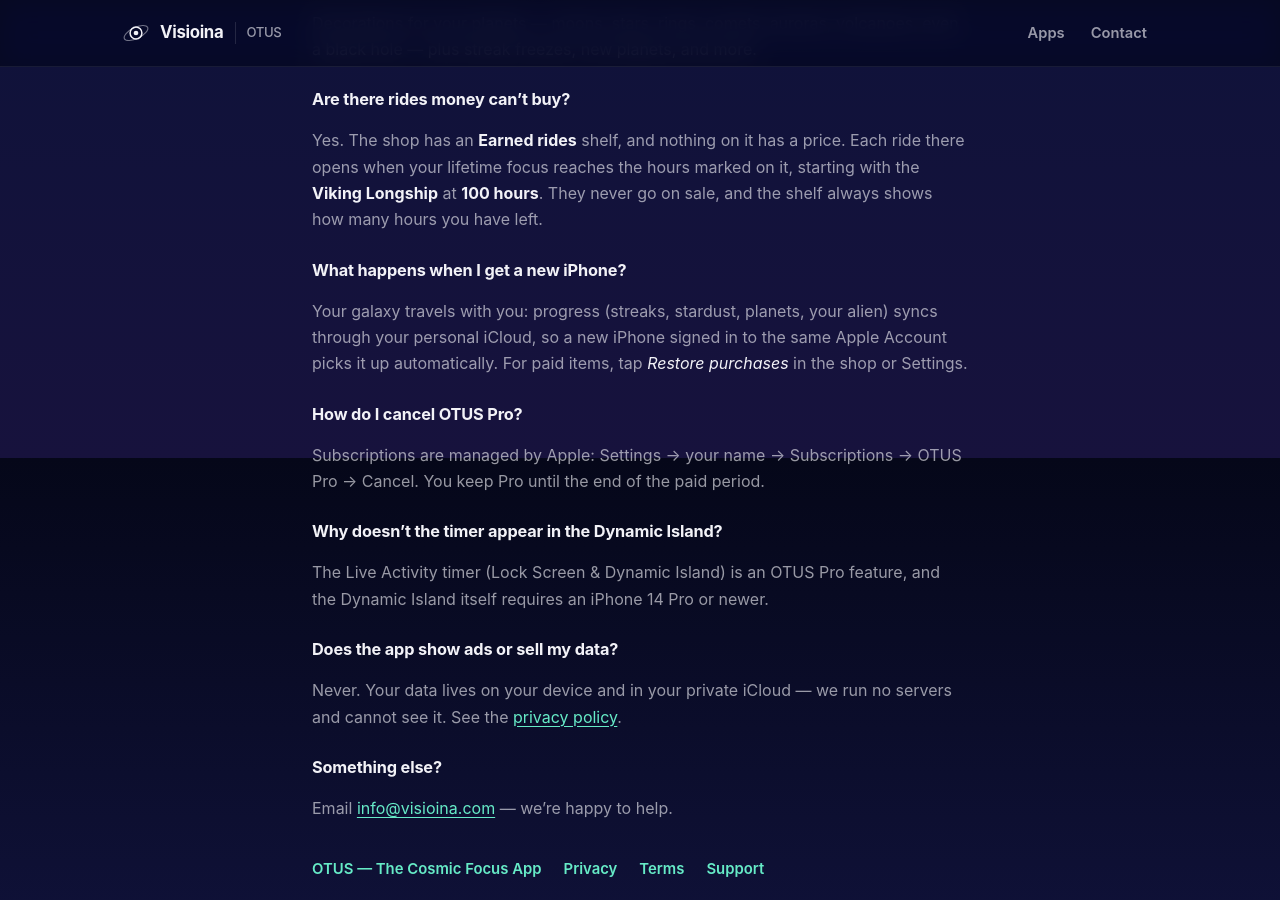
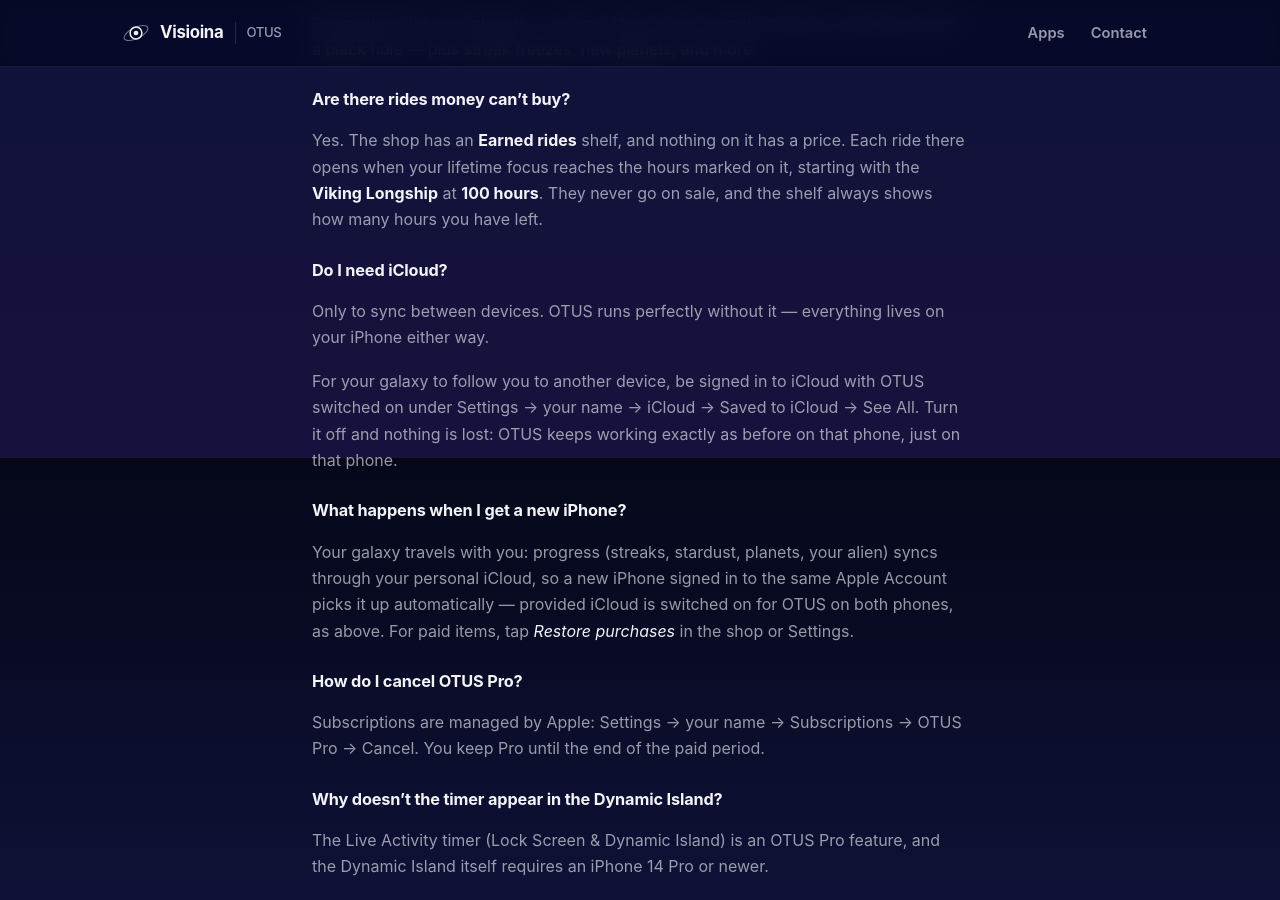
Before and after one commit to selinahti/visioinawebsite, a Jekyll site: the page built from _apps/otus/faq.md, in a window 1280 px wide and 900 px high, scrolled down 2242 px. Built offline with Jekyll 4.4.1, drawn with Linux system fonts in a browser that asks for light colours.

Commit message:
FAQ: say what the sync promise depends on
The page promised that a new iPhone picks your galaxy up automatically
without saying that needs iCloud switched on for OTUS — on both phones,
since nothing arrives if the old one was never uploading.

Adds a "Do I need iCloud?" answer above it so the explanation comes
first, and points the new-iPhone answer at it. The answer is no: iCloud
is needed for sync, not to run the app. The privacy policy already
promises exactly that and is canonical.

```diff
--- a/_apps/otus/faq.md
+++ b/_apps/otus/faq.md
@@ -106,12 +106,23 @@ ride there opens when your lifetime focus reaches the hours marked on it,
 starting with the **Viking Longship** at **100 hours**. They never go on sale,
 and the shelf always shows how many hours you have left.
 
+### Do I need iCloud?
+
+Only to sync between devices. OTUS runs perfectly without it — everything lives
+on your iPhone either way.
+
+For your galaxy to follow you to another device, be signed in to iCloud with
+OTUS switched on under Settings → your name → iCloud → Saved to iCloud → See
+All. Turn it off and nothing is lost: OTUS keeps working exactly as before on
+that phone, just on that phone.
+
 ### What happens when I get a new iPhone?
 
 Your galaxy travels with you: progress (streaks, stardust, planets, your alien)
 syncs through your personal iCloud, so a new iPhone signed in to the same Apple
-Account picks it up automatically. For paid items, tap *Restore purchases* in
-the shop or Settings.
+Account picks it up automatically — provided iCloud is switched on for OTUS on
+both phones, as above. For paid items, tap *Restore purchases* in the shop or
+Settings.
 
 ### How do I cancel OTUS Pro?
 
```
